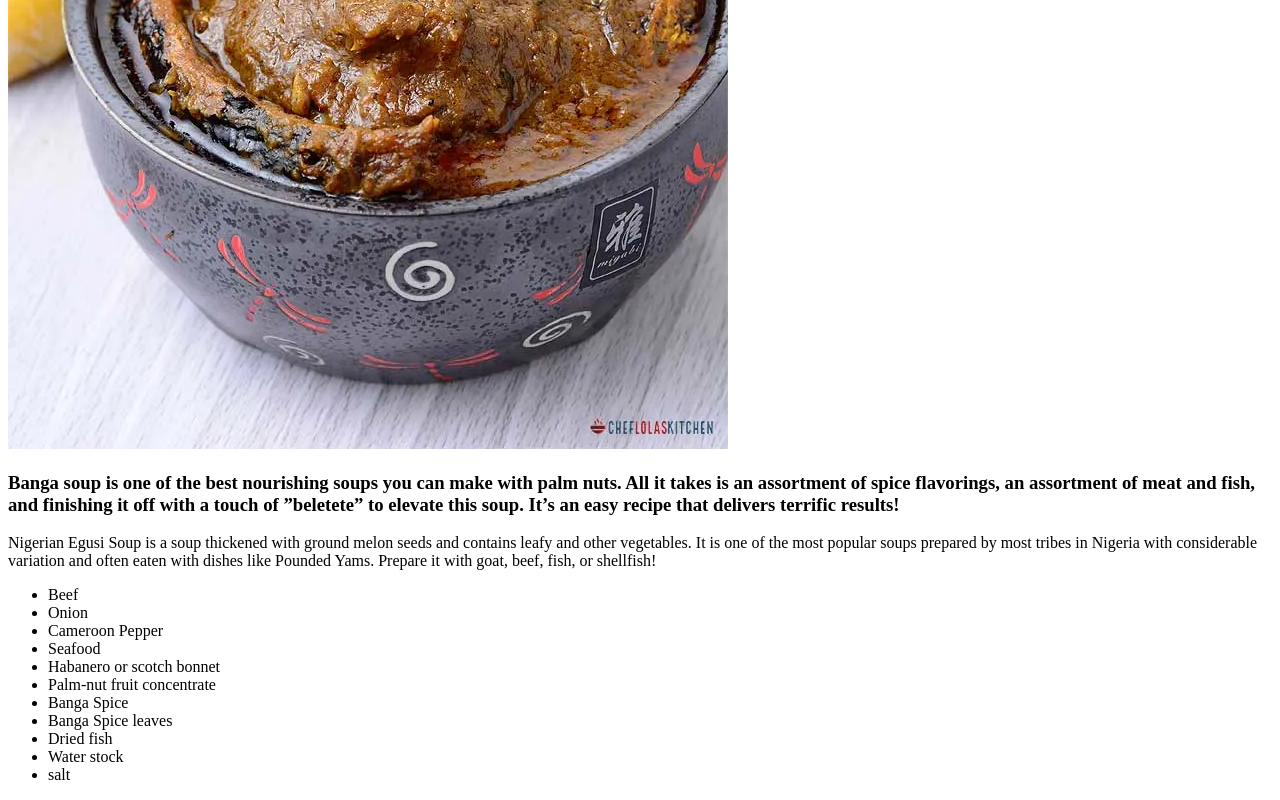
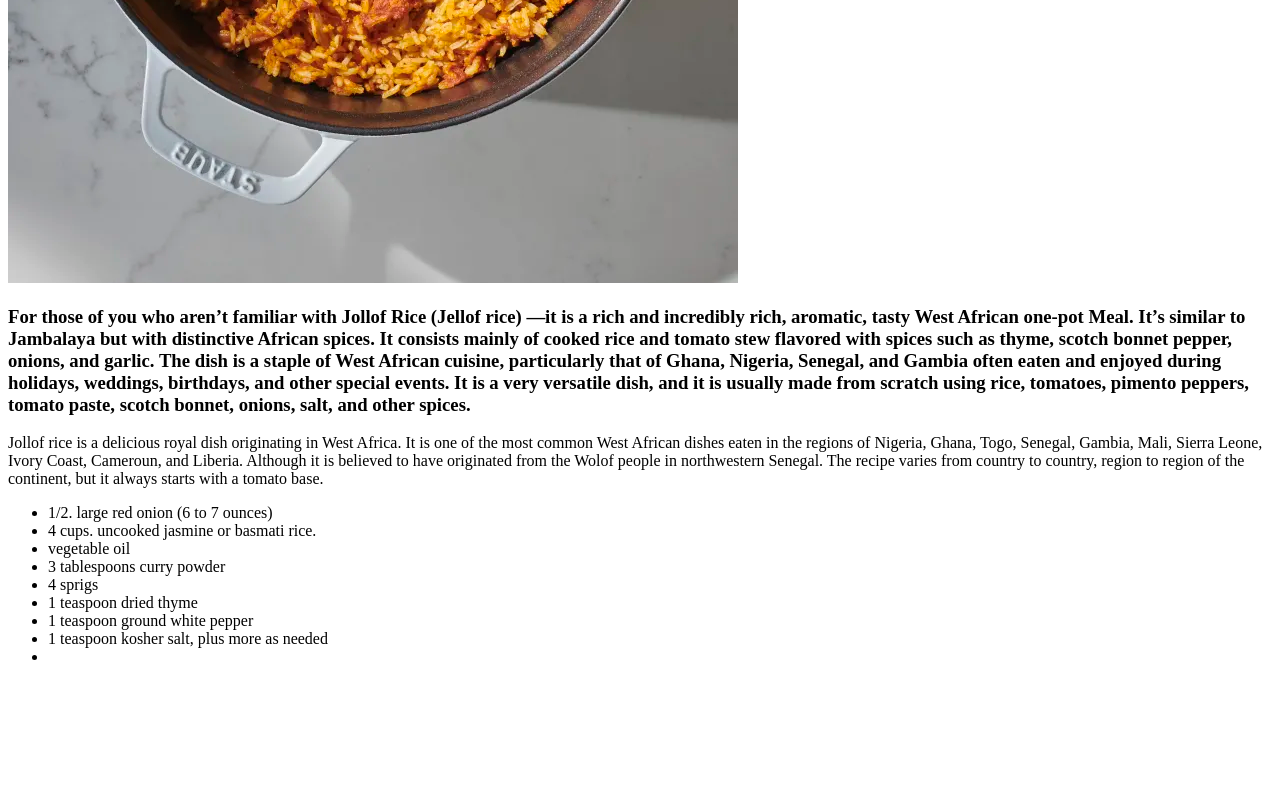
Before and after one commit to apah-dev/odin-project, a plain HTML site: page recipes/jollof.html in a window 1280 px wide. Shown: the part 710-1510 px from the top of the page. After the commit the page ends 1392 px from the top, so only its background shows below. Drawn offline with Linux system fonts and the light colour scheme.

Commit message:
added jollof rice page

```diff
--- a/recipes/jollof.html
+++ b/recipes/jollof.html
@@ -4,36 +4,42 @@
     <meta charset="UTF-8" />
     <meta http-equiv="X-UA-Compatible" content="IE=edge" />
     <meta name="viewport" content="width=device-width, initial-scale=1.0" />
-    <title>Banga Soup Recipe</title>
+    <title>Jollof Rice Recipe</title>
   </head>
   <body>
-    <h1>Banga Soup</h1>
-    <img src="banga.webp" alt="Banga Soup picture" />
+    <h1>Jollof Rice</h1>
+    <img src="jollof.webp" alt="Jollof Rice Picture" />
     <h3>
-      Banga soup is one of the best nourishing soups you can make with palm
-      nuts. All it takes is an assortment of spice flavorings, an assortment of
-      meat and fish, and finishing it off with a touch of ”beletete” to elevate
-      this soup. It’s an easy recipe that delivers terrific results!
+      For those of you who aren’t familiar with Jollof Rice (Jellof rice) —it is
+      a rich and incredibly rich, aromatic, tasty West African one-pot Meal.
+      It’s similar to Jambalaya but with distinctive African spices. It consists
+      mainly of cooked rice and tomato stew flavored with spices such as thyme,
+      scotch bonnet pepper, onions, and garlic. The dish is a staple of West
+      African cuisine, particularly that of Ghana, Nigeria, Senegal, and Gambia
+      often eaten and enjoyed during holidays, weddings, birthdays, and other
+      special events. It is a very versatile dish, and it is usually made from
+      scratch using rice, tomatoes, pimento peppers, tomato paste, scotch
+      bonnet, onions, salt, and other spices.
     </h3>
     <p>
-      Nigerian Egusi Soup is a soup thickened with ground melon seeds and
-      contains leafy and other vegetables. It is one of the most popular soups
-      prepared by most tribes in Nigeria with considerable variation and often
-      eaten with dishes like Pounded Yams. Prepare it with goat, beef, fish, or
-      shellfish!
+      Jollof rice is a delicious royal dish originating in West Africa. It is
+      one of the most common West African dishes eaten in the regions of
+      Nigeria, Ghana, Togo, Senegal, Gambia, Mali, Sierra Leone, Ivory Coast,
+      Cameroun, and Liberia. Although it is believed to have originated from the
+      Wolof people in northwestern Senegal. The recipe varies from country to
+      country, region to region of the continent, but it always starts with a
+      tomato base.
     </p>
     <ul>
-      <li>Beef</li>
-      <li>Onion</li>
-      <li>Cameroon Pepper</li>
-      <li>Seafood</li>
-      <li>Habanero or scotch bonnet</li>
-      <li>Palm-nut fruit concentrate</li>
-      <li>Banga Spice</li>
-      <li>Banga Spice leaves</li>
-      <li>Dried fish</li>
-      <li>Water stock</li>
-      <li>salt</li>
+      <li>1/2. large red onion (6 to 7 ounces)</li>
+      <li>4 cups. uncooked jasmine or basmati rice.</li>
+      <li>vegetable oil</li>
+      <li>3 tablespoons curry powder</li>
+      <li>4 sprigs</li>
+      <li>1 teaspoon dried thyme</li>
+      <li>1 teaspoon ground white pepper</li>
+      <li>1 teaspoon kosher salt, plus more as needed</li>
+      <li></li>
     </ul>
   </body>
 </html>
```
Also changed, not shown: recipes/jollof.webp (added).
